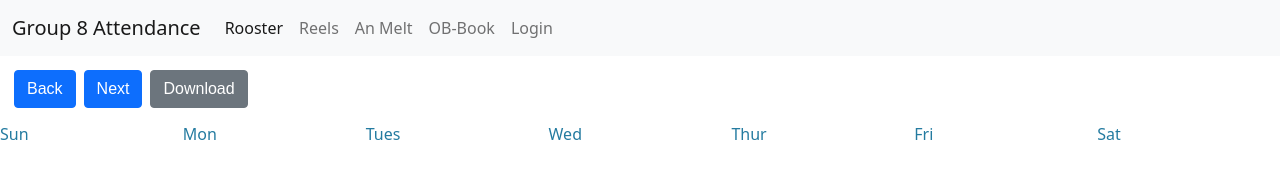
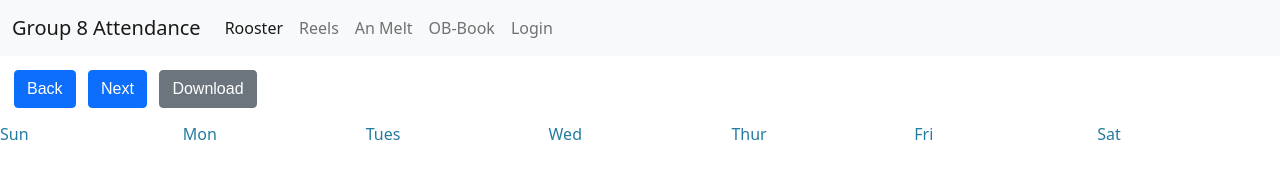
Before and after one commit to vincentonepointone/group-8, a website: page public/index.html in a window 1280 px wide. Drawn offline with nearby package versions, Linux system fonts and the light colour scheme; files that its build step writes are made by us from their sources; no server answers; files whose address does not match are found by name.

Commit message:
button container flex prop removed

```diff
--- a/public-shared/css/style.css
+++ b/public-shared/css/style.css
@@ -25,9 +25,9 @@ li, .list-group-item {
   padding-right: 8px;
   margin-left: 7px;
 }
-.next-button-container{
+/* .next-button-container{
 display: flex;
-}
+} */
 #calendar-container {
   width: 100%;
 }
```
